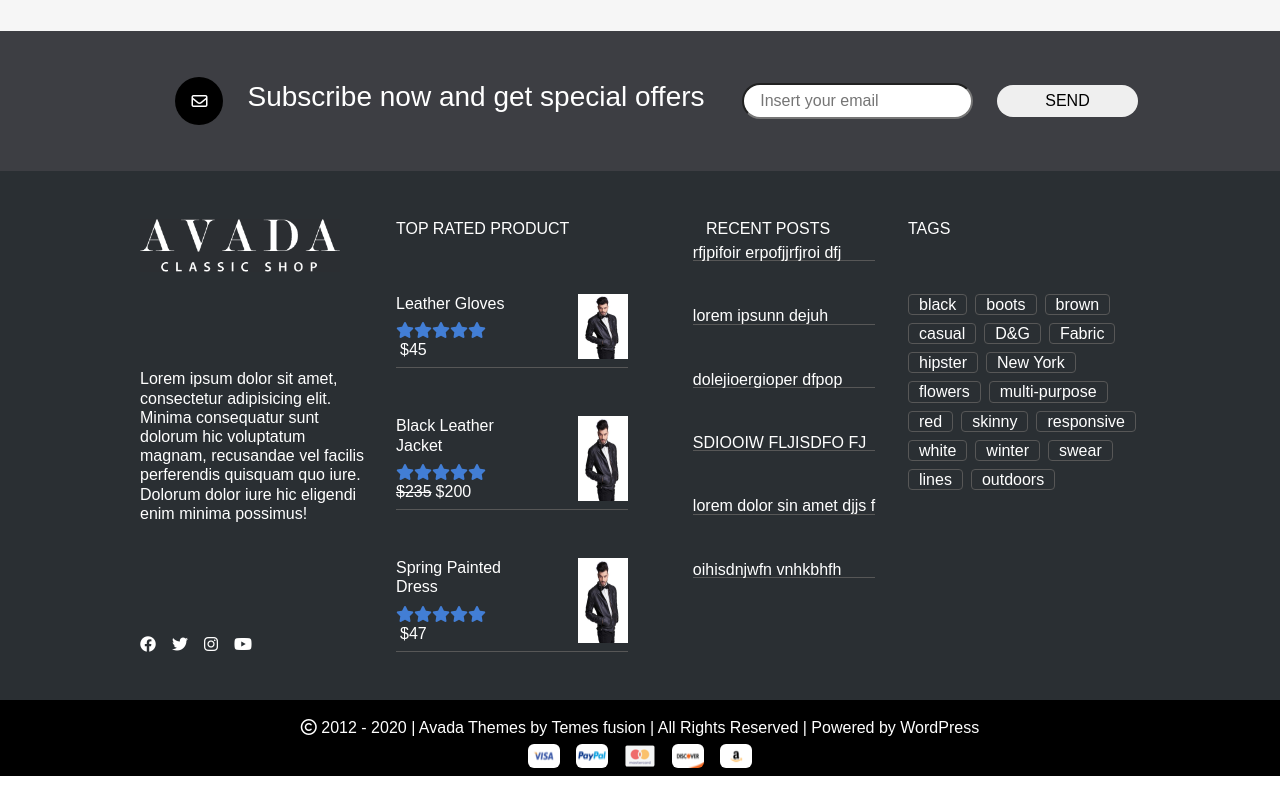
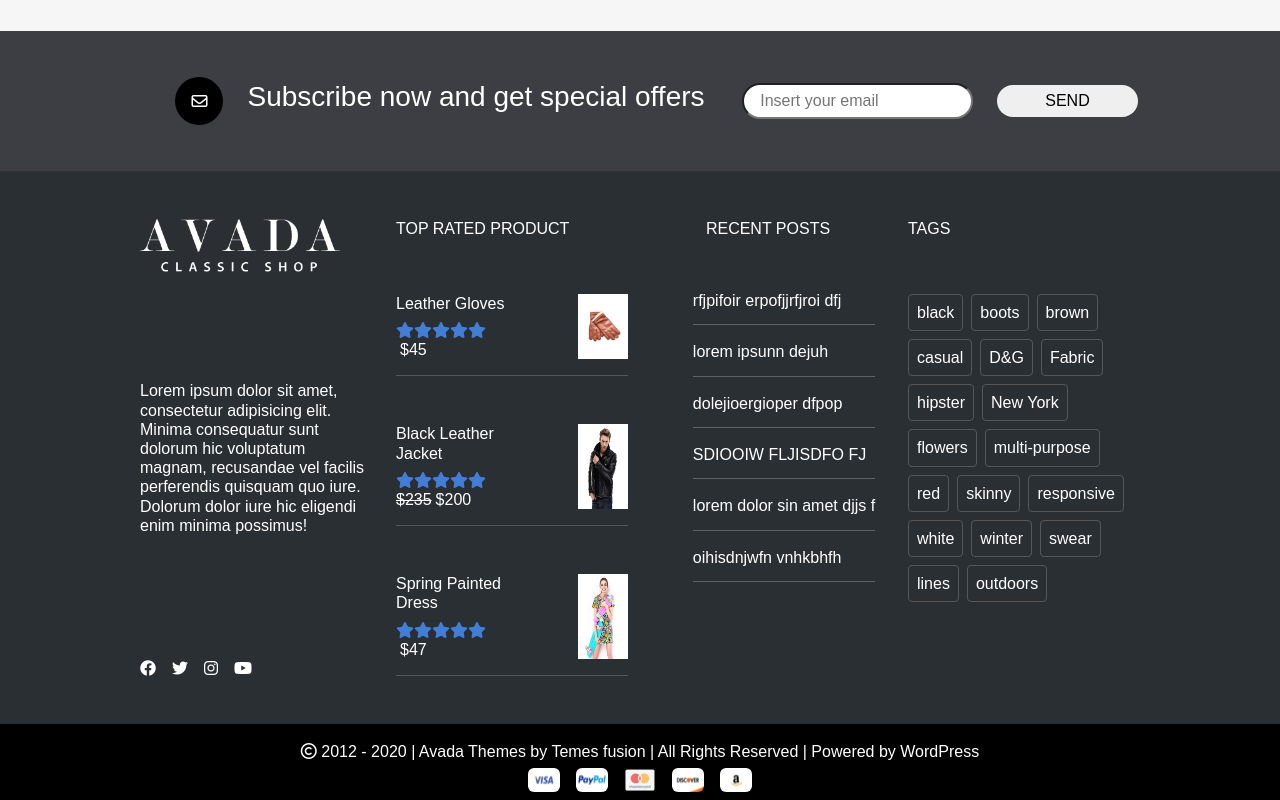
Before and after one commit to L-cir94/proj-html-vuejs, a Vue app: page / in a window 1280 px wide. Shown: the part 5199-5999 px from the top of the page. Before the commit the page ends 5975 px from the top, so only its background shows below. Built offline with nearby package versions, Linux system fonts and the light colour scheme.

Commit message:
style elements in footer

```diff
--- a/index.html
+++ b/index.html
@@ -3,7 +3,7 @@
   <head>
     <link rel="stylesheet" href="https://cdnjs.cloudflare.com/ajax/libs/font-awesome/6.4.0/css/all.min.css" integrity="sha512-iecdLmaskl7CVkqkXNQ/ZH/XLlvWZOJyj7Yy7tcenmpD1ypASozpmT/E0iPtmFIB46ZmdtAc9eNBvH0H/ZpiBw==" crossorigin="anonymous" referrerpolicy="no-referrer" />
     <meta charset="UTF-8" />
-    <link rel="icon" type="logo-png" href="./src/assets/img/dc-logo.png" />
+    <link rel="icon" type="logo-jpg" href="./src/assets/img/classic_shop_thumbnail.jpg" />
     <meta name="viewport" content="width=device-width, initial-scale=1.0" />
     <title>proj-html-vuejs</title>
   </head>
--- a/src/components/AppFooter.vue
+++ b/src/components/AppFooter.vue
@@ -15,7 +15,7 @@
             </div>
             <div class="link align-items-center">
                 <div class="container align-items-center">
-                    <div class="row ">
+                    <div class="row">
                         <div class="col-3 d-flex flex-column justify-content-between gap-5">
                             <div class="logo text-start">
                                 <img width="200" class="img-fluid" src="../assets/img/classic_shop_logo_footer.png" alt="">
@@ -35,7 +35,7 @@
                         </div>
                         <div class="col-3 d-flex flex-column gap-5">
                             <h6 class="text-uppercase">top rated product</h6>
-                            <div class="item d-flex justify-content-between pb-2" v-for="item in store.topRelatedProducts">
+                            <div class="item d-flex justify-content-between pb-3" v-for="item in store.topRelatedProducts">
                                 <div class="text">
                                     <h6>{{ item.name }}</h6>
                                     <i class="fa-solid fa-star"></i>
@@ -44,6 +44,7 @@
                                     <i class="fa-solid fa-star"></i>
                                     <i class="fa-solid fa-star"></i><br>
                                     <span :class="item.class">{{ item.noDiscount }}</span><span class="ms-1">{{item.discountedPrice}}</span>
+
                                 </div>
                                 <img width="50" class="img-fluid" :src="item.imgPath"
                                     alt="">
@@ -78,8 +79,9 @@
                         <div class="col-3 d-flex flex-column align-items-center ">
                             <h6 class="text-uppercase">recent posts</h6>
                             <div class="post d-flex justify-content-between gap-4">
-                                <ul class="d-flex flex-column gap-5">
-                                    <li v-for="post in store.recentPost">{{post.content}}</li>
+                                <ul class="d-flex flex-column gap-1 mt-5">
+
+                                    <li  class="m" v-for="post in store.recentPost">{{post.content}} <hr></li>
 <!--                                     <li>Lorem ipsum dolor sit amet.</li>
                                     <li>Lorem ipsum dolor sit amet.</li>
                                     <li>Lorem ipsum dolor sit amet.</li>
@@ -91,7 +93,7 @@
                         <div class="col-3 d-flex flex-column gap-5">
                             <h6 class="text-uppercase">tags</h6>
                             <div class="container_tags d-flex flex-wrap gap-2">
-                                <span class="my_span rounded-1" v-for="tag in store.tags">{{ tag.name }}</span>
+                                <span class="my_span rounded-1 p-2" v-for="tag in store.tags">{{ tag.name }}</span>
 <!--                            <span class="my_span rounded-1">tag</span>
                                 <span class="my_span rounded-1">tag</span>
                                 <span class="my_span rounded-1">tag</span>
@@ -177,7 +179,7 @@ li{
 
     .post li {
         list-style: none;
-        border-bottom: solid 0.1px rgb(87, 87, 87);
+      /*   border-bottom: solid 0.1px rgb(87, 87, 87); */
     }
 
     .item {
--- a/src/store.js
+++ b/src/store.js
@@ -125,19 +125,19 @@ export const store = reactive({
         {
             name:'Leather Gloves ',
             discountedPrice:'$45',
-            imgPath:'src/assets/img/modern_black_leather_suit-400x520.jpg'
+            imgPath:'/src/assets/img/leather_gloves.jpg'
         },
         {
             name:'Black Leather Jacket',
             noDiscount:'$235',
             class:'discount_black',
             discountedPrice:'$200',
-            imgPath:'src/assets/img/modern_black_leather_suit-400x520.jpg'
+            imgPath:'/src/assets/img/black_elegant_leather_jacket.jpg'
         },
         {
             name:'Spring Painted Dress',
             discountedPrice:'$47',
-            imgPath:'src/assets/img/modern_black_leather_suit-400x520.jpg'
+            imgPath:'/src/assets/img/spring_printed_dress.jpg'
         },
     ]
 })
```
